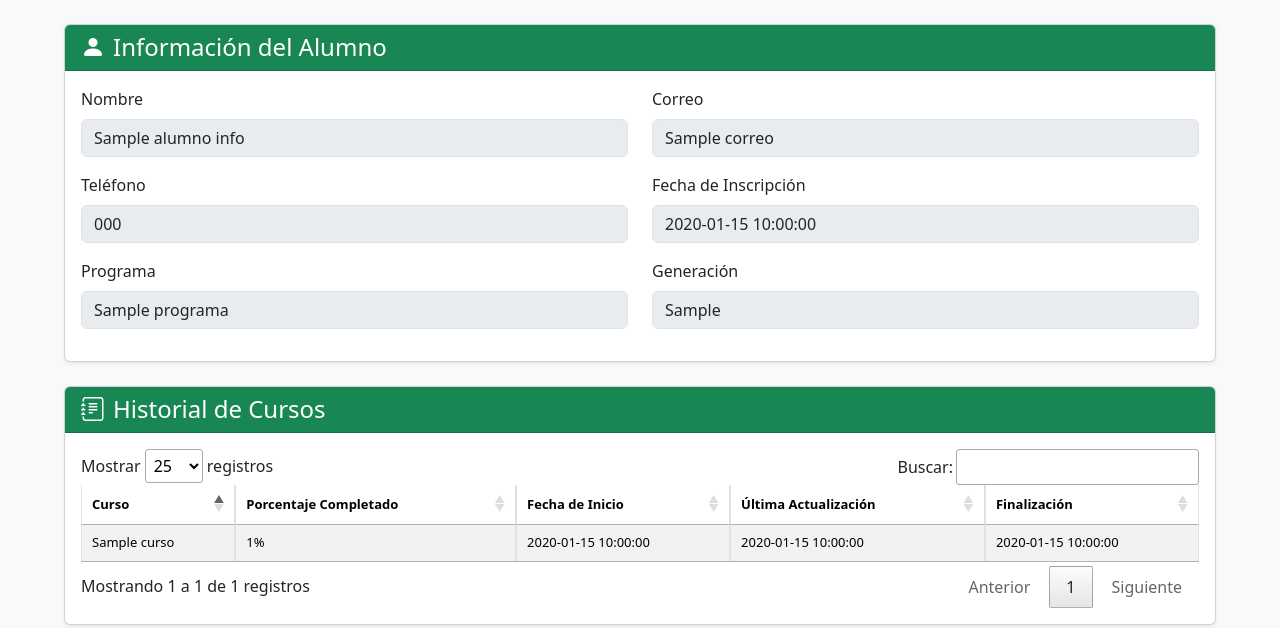
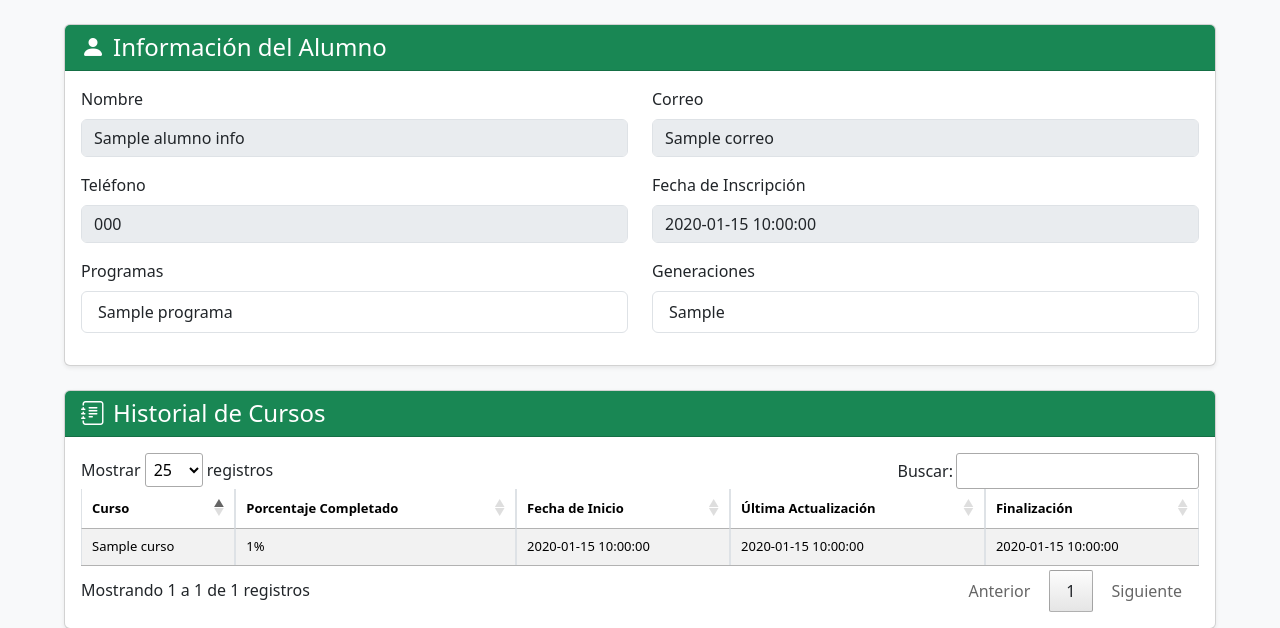
Before and after one commit to jhanfivetwofive/erp-mi-mentor, a Flask app: template templates/panel_alumnos.html in a window 1280 px wide. Shown: the top 628 px of the page. Run offline with Flask 3, Linux system fonts and the light colour scheme; the template is opened without the code that fills it: most values are stand-ins (such as "Sample title", 1, 10 or a date in 2020); parts of the project's set-up code (start-up, migrations or seed data) failed here and were passed over; some libraries are stand-ins or nearby versions.

Commit message:
🔒 Modificar Panel Alumnos, Campos Programa y Generacion_Programa

```diff
--- a/main.py
+++ b/main.py
@@ -351,6 +351,18 @@ def get_alumno_info(correo):
                    FECHA_INSCRIPCION, PROGRAMA, GENERACION_PROGRAMA
             FROM `fivetwofive-20.INSUMOS.DV_VISTA_ALUMNOS_GENERAL`
             WHERE LOWER(TRIM(CORREO)) = LOWER(TRIM(@correo))
+
+            SELECT
+            ID_ALUMNO,
+            CORREO,
+            STRING_AGG(DISTINCT PROGRAMA, ', ') AS PROGRAMA,
+            STRING_AGG(DISTINCT GENERACION_PROGRAMA, ', ') AS GENERACION_PROGRAMA,
+            MAX(NOMBRE_ALUMNO) AS NOMBRE_ALUMNO,
+            MAX(TELEFONO) AS TELEFONO,
+            MIN(FECHA_INSCRIPCION) AS FECHA_INSCRIPCION
+            FROM `fivetwofive-20.INSUMOS.DV_VISTA_ALUMNOS_GENERAL`
+            WHERE LOWER(TRIM(CORREO)) = LOWER(TRIM(@correo))
+            GROUP BY CORREO
         """
         job_config = bigquery.QueryJobConfig(
             query_parameters=[bigquery.ScalarQueryParameter(
--- a/templates/panel_alumnos.html
+++ b/templates/panel_alumnos.html
@@ -28,12 +28,21 @@
                     <input type="text" class="form-control" value="{{ alumno_info['FECHA_INSCRIPCION'] }}" disabled>
                 </div>
                 <div class="col-md-6 mb-3">
-                    <label class="form-label">Programa</label>
-                    <input type="text" class="form-control" value="{{ alumno_info['PROGRAMA'] }}" disabled>
+                    <label class="form-label">Programas</label>
+                    <ul class="list-group">
+                        {% for programa in alumno_info['PROGRAMA'].split(', ') %}
+                        <li class="list-group-item">{{ programa }}</li>
+                        {% endfor %}
+                    </ul>
                 </div>
+
                 <div class="col-md-6 mb-3">
-                    <label class="form-label">Generación</label>
-                    <input type="text" class="form-control" value="{{ alumno_info['GENERACION_PROGRAMA'] }}" disabled>
+                    <label class="form-label">Generaciones</label>
+                    <ul class="list-group">
+                        {% for generacion in alumno_info['GENERACION_PROGRAMA'].split(', ') %}
+                        <li class="list-group-item">{{ generacion }}</li>
+                        {% endfor %}
+                    </ul>
                 </div>
             </form>
         </div>
```
Also changed, not shown: historico/panel_alumno.html (renamed from templates/panel_alumno.html).
